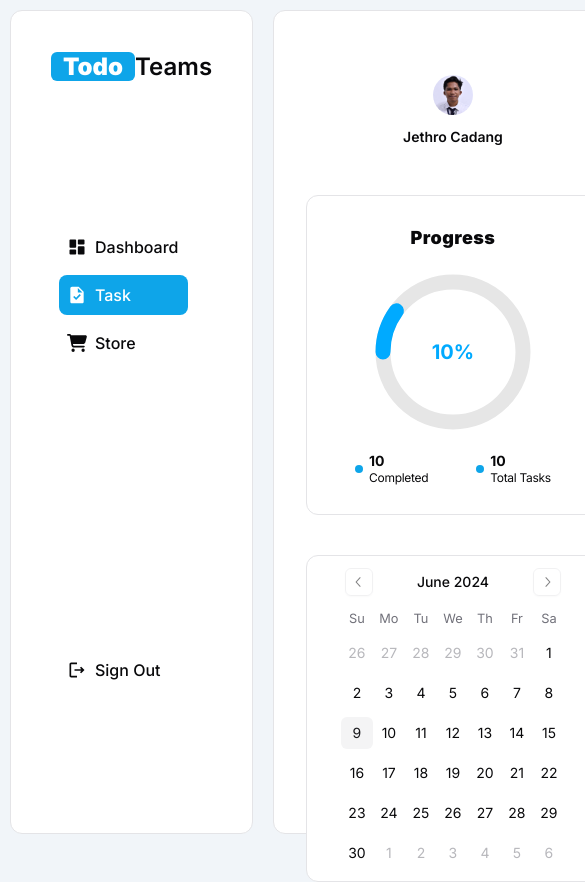
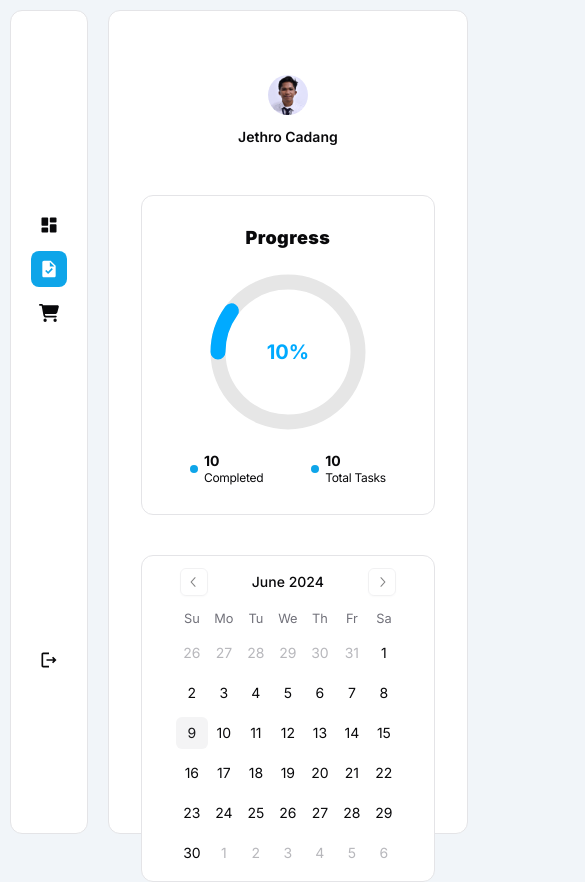
Before and after one commit to jethrocadang/next-todo-list, a Next.js app: page /tasks in a window 390 px wide. Shown: the top 882 px of the page, 585 px wide, since content can reach past the window. Built offline with nearby package versions, Linux system fonts and the light colour scheme.

Commit message:
sideBar:[md device]

```diff
--- a/src/components/layout/SideBar.tsx
+++ b/src/components/layout/SideBar.tsx
@@ -21,42 +21,43 @@ const SideBar = () => {
   return (
     <aside className="h-full rounded-md py-2.5">
       <Card className="flex h-full flex-col pt-10">
-          <div className="w-full px-10 text-2xl font-semibold">
+        <div className="hidden w-full text-2xl font-semibold lg:inline-block lg:px-10">
           <span className="rounded-md bg-sky-500 px-3 font-black text-white">
             Todo
           </span>
           Teams
         </div>
-          <div className="flex h-full flex-col justify-around px-16 pl-12">
+        <div className="flex h-full flex-col justify-around lg:px-16 lg:pl-12 px-5">
           <div className="flex w-full flex-col space-y-2 self-center">
             <Link
               href={"/dashboard"}
               className={`flex items-center gap-2 rounded-lg p-2 font-medium ${pathname === "/dashboard" ? "bg-sky-500 text-white" : "hover:text-sky-500"}`}
             >
               <RiDashboardFill size={20} />
-                Dashboard
+              <span className="hidden lg:inline-block">Dashboard</span>
             </Link>
             <Link
               href={"/tasks"}
               className={`flex items-center gap-2 rounded-lg p-2 font-medium ${pathname === "/tasks" ? "bg-sky-500 text-white" : "hover:text-sky-500"}`}
             >
               <MdTask size={20} />
-                Task
+              <span className="hidden lg:inline-block">Task</span>
             </Link>
             <Link
               href={"/store"}
               className={`flex items-center gap-2 rounded-lg p-2 font-medium ${pathname === "/store" ? "bg-sky-500 text-white" : "hover:text-sky-500"}`}
             >
               <FaCartShopping size={20} />
-                Store
+              <span className="hidden lg:inline-block">Store</span>
             </Link>
           </div>
           <div>
             <Link
               href={"#"}
-                className="flex items-center gap-2 p-2 font-medium"
+              className="flex items-center gap-2 p-2 font-medium hover:text-sky-500"
             >
-                <MdOutlineLogout size={20} className="" /> Sign Out
+              <MdOutlineLogout size={20} className="" />
+              <span className="hidden lg:inline-block">Sign Out</span>
             </Link>
           </div>
         </div>
```
Lines whose indentation alone changed are shown as unchanged.
